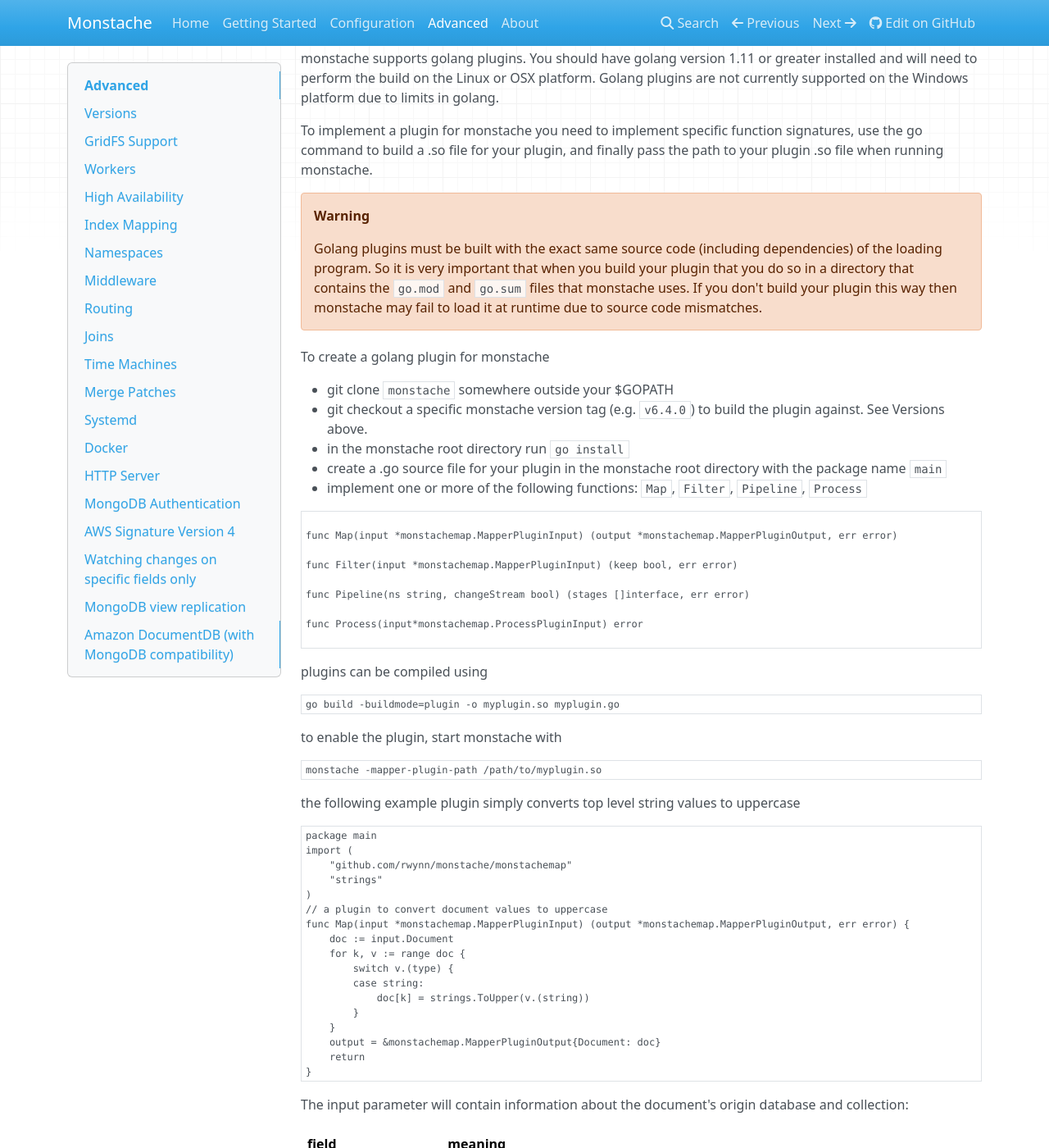
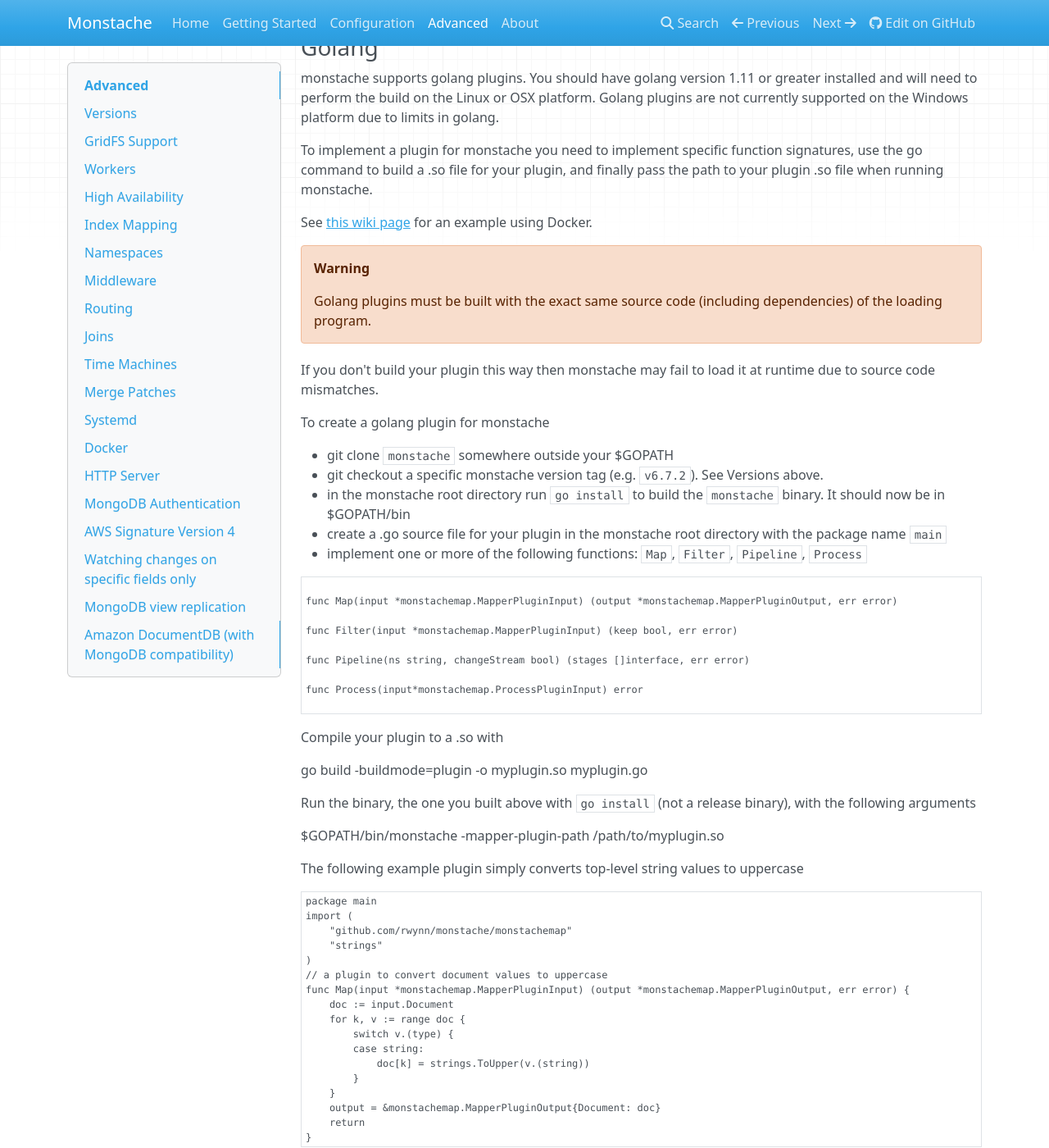
Before and after one commit to rwynn/monstache-site, an MkDocs documentation site: the page built from src/advanced.md, in a window 1280 px wide and 1400 px high, scrolled down 7072 px. Shown: the whole window at 82% size. Built offline with MkDocs 1.6.1, drawn with Linux system fonts in a browser that asks for light colours; nearby versions of some CDN libraries; a style sheet for code colours, icons or effects is not loaded; some of the changed text lies outside the part shown.

Commit message:
Update for latest release

````diff
--- a/docs/index.html
+++ b/docs/index.html
@@ -279,5 +279,5 @@
 
 <!--
 MkDocs version : 1.1.2
-Build Date UTC : 2020-07-29 15:41:17.947600+00:00
+Build Date UTC : 2020-12-06 18:04:44.953331+00:00
 -->
--- a/src/advanced.md
+++ b/src/advanced.md
@@ -4,12 +4,12 @@
 
 ## Versions
 
-| Monstache version | Git branch (used to build plugin) | Docker tag | Description | Elasticsearch | MongoDB
-| --- | --- |---|---|---|---
-| 3 | rel3   | rel3 | mgo community go driver | Versions 2 and 5 | Version 3
-| 4 | master | rel4 (note this used to be latest) | mgo community go driver | Version 6 | Version 3
-| 5 | rel5   | rel5 | MongoDB, Inc. go driver | Version 6| Version 4
-| 6 | rel6   | rel6, latest | MongoDB, Inc. go driver | Version 7 | Version 4
+| Monstache version | Git branch (used to build plugin) | Docker tag | Description | Elasticsearch | MongoDB | Status
+| --- | --- |---|---|---|---|---
+| 6 | rel6   | rel6, latest | MongoDB, Inc. go driver | Version 7+ | Version 2.6+ | Supported
+| 5 | rel5   | rel5 | MongoDB, Inc. go driver | Version 6| Version 2.6+ | Supported
+| 4 | master | rel4 | mgo community go driver | Version 6 | Version 3 | Deprecated
+| 3 | rel3   | rel3 | mgo community go driver | Versions 2 and 5 | Version 3 | Deprecated
 
 !!! note
     You can use monstache `rel5` and `rel6` with MongoDB versions back to 2.6 with the following caveats.
@@ -327,17 +327,17 @@
 use the go command to build a .so file for your plugin,
 and finally pass the path to your plugin .so file when running monstache.
 
+See [this wiki page](https://github.com/rwynn/monstache/wiki/Build-and-run-a-monstache-docker-container-image-with-an-embedded-go-plugin) for an example using Docker.
+
 !!! warning
 	Golang plugins must be built with the exact same source code (including dependencies) of the loading program.
-	So it is very important that when you build your plugin that you do so in a directory that contains the `go.mod`
-	and `go.sum` files that monstache uses.  If you don't build your plugin this way then monstache may fail to load it
-	at runtime due to source code mismatches.
+  If you don't build your plugin this way then monstache may fail to load it at runtime due to source code mismatches.
 
 To create a golang plugin for monstache
 
 - git clone `monstache` somewhere outside your $GOPATH
-- git checkout a specific monstache version tag (e.g. `v6.4.0`) to build the plugin against.  See Versions above.
-- in the monstache root directory run `go install`
+- git checkout a specific monstache version tag (e.g. `v6.7.2`).  See Versions above.
+- in the monstache root directory run `go install` to build the `monstache` binary. It should now be in $GOPATH/bin
 - create a .go source file for your plugin in the monstache root directory with the package name `main`
 - implement one or more of the following functions: `Map`, `Filter`, `Pipeline`, `Process`
 
@@ -353,15 +353,15 @@
 
 ```
 
-plugins can be compiled using
+Compile your plugin to a .so with
 
-	go build -buildmode=plugin -o myplugin.so myplugin.go
+  go build -buildmode=plugin -o myplugin.so myplugin.go
 
-to enable the plugin, start monstache with
+Run the binary, the one you built above with `go install` (not a release binary), with the following arguments
 
-    monstache -mapper-plugin-path /path/to/myplugin.so
+  $GOPATH/bin/monstache -mapper-plugin-path /path/to/myplugin.so
 
-the following example plugin simply converts top level string values to uppercase
+The following example plugin simply converts top-level string values to uppercase
 
 ```go
 package main
@@ -448,8 +448,7 @@
 | `Timestamp`             | The MongoDB [timestamp](https://docs.mongodb.com/manual/reference/bson-types/#timestamps) of the change event from the oplog. In the case of direct reads the timestamp is the time at which the document was read from MongoDB.                      |
 
 !!! note
-	Under the `docker/plugin` folder there is a `build.sh` script to help you build a plugin. There is a README file in that directory
-	with instructions.
+	Under the `docker/plugin` folder there is a `build.sh` script to help you build a plugin. There is a README file in that directory with instructions.
 
 ### Javascript
 
@@ -1208,16 +1207,16 @@
 You can pull and run release images with
 
 ```
-docker run rwynn/monstache:6.4.0 -v
+docker run rwynn/monstache:6.7.2 -v
 
-docker run rwynn/monstache:5.4.0 -v
+docker run rwynn/monstache:5.7.2 -v
 ```
 
 For example, to run monstache via Docker with a golang plugin that resides at `~/plugin/plugin.so` on the host you can use a bind mount
 
 ```
 
-docker run --rm --net=host -v ~/plugin:/tmp/plugin rwynn/monstache:6.4.0 -mapper-plugin-path /tmp/plugin/plugin.so
+docker run --rm --net=host -v ~/plugin:/tmp/plugin rwynn/monstache:6.7.2 -mapper-plugin-path /tmp/plugin/plugin.so
 
 ```
 
````
Also changed, not shown: docs/advanced/index.html (+44 -43 lines), docs/sitemap.xml (+5 -5 lines), docs/start/index.html (+33 -33 lines), src/start.md (+9 -14 lines), docs/search/search_index.json, 1 other file.
